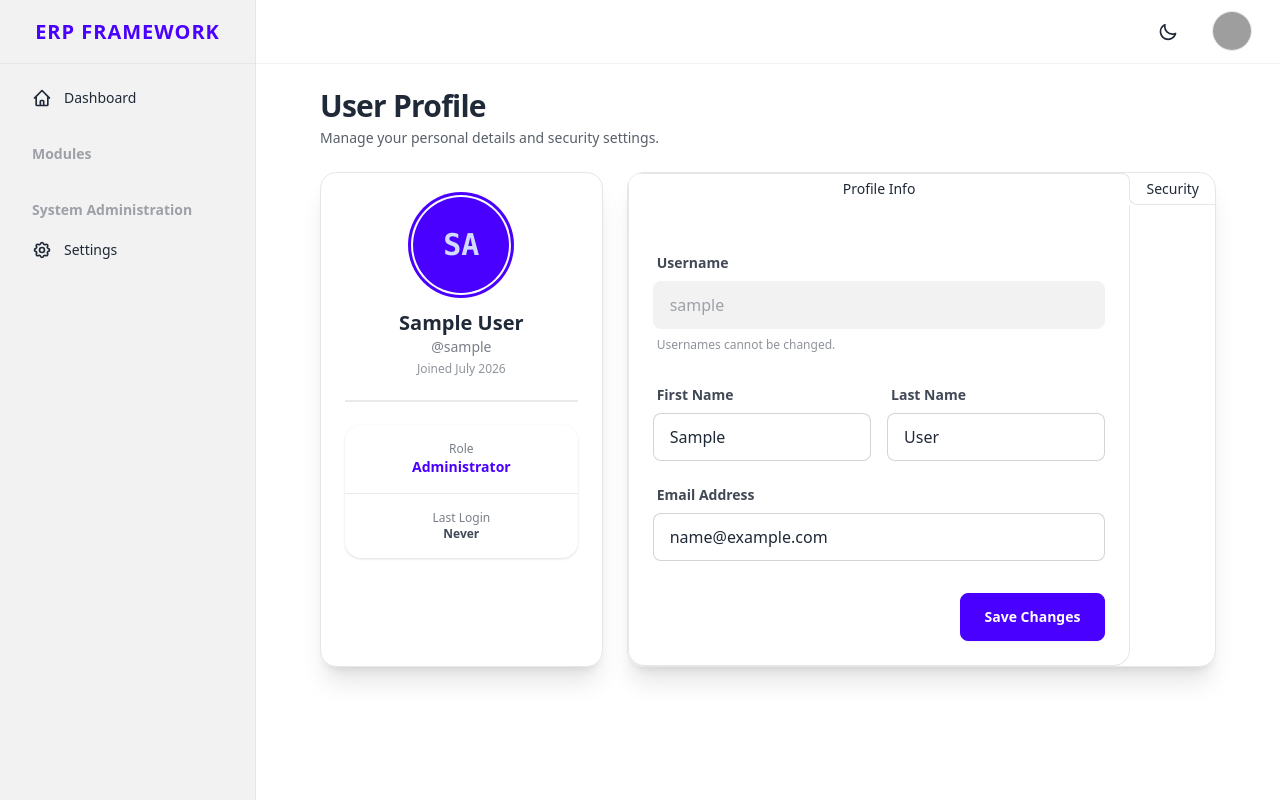
After one commit to vaibhavambavkar1/generic_app_architecture, a Django app: page /core/profile/ in a window 1280 px wide. The commit adds this page. Run offline with Django 5.2, Linux system fonts and the light colour scheme; the visitor is signed in with stand-in values (Sample User, id 1); parts of the project's set-up code (start-up, migrations or seed data) failed here and were passed over; some libraries are stand-ins or nearby versions; grey boxes are pictures that could not be loaded.

Commit message:
feat: implement user profile management with profile editing and password change functionality

```diff
--- a/core/templates/core/components/layout/topbar.html
+++ b/core/templates/core/components/layout/topbar.html
@@ -33,7 +33,7 @@
             <ul tabindex="0" class="mt-3 z-[1] p-2 shadow menu menu-sm dropdown-content bg-base-100 rounded-box w-52 border border-base-200">
                 <li><span class="font-bold text-primary">{{ request.user.username|default:"Guest" }}</span></li>
                 <div class="divider my-1"></div>
-                <li><a href="#">Profile</a></li>
+                <li><a href="{% url 'core:profile' %}">Profile</a></li>
                 <li><a href="/admin/">Django Admin</a></li>
                 <li><a href="{% url 'core:logout' %}" class="text-error font-medium">Logout</a></li>
             </ul>
--- /dev/null
+++ b/core/templates/core/profile.html
@@ -0,0 +1,131 @@
+{% extends 'core/base.html' %}
+
+{% block content %}
+<div class="max-w-4xl mx-auto space-y-6">
+    <div class="mb-6">
+        {% include 'core/components/layout/page_header.html' with title="User Profile" subtitle="Manage your personal details and security settings." %}
+    </div>
+
+    <!-- Toast Messages -->
+    {% if messages %}
+    <div class="toast toast-top toast-end z-50">
+        {% for message in messages %}
+        <div class="alert {% if message.tags == 'success' %}alert-success{% else %}alert-error{% endif %} shadow-lg">
+            <span>{{ message }}</span>
+        </div>
+        {% endfor %}
+    </div>
+    {% endif %}
+
+    <div class="grid grid-cols-1 md:grid-cols-3 gap-6">
+        <!-- Sidebar Card -->
+        <div class="card bg-base-100 border border-base-300 shadow-xl p-6 flex flex-col items-center text-center">
+            <div class="avatar placeholder mb-4">
+                <div class="bg-primary text-primary-content rounded-full w-24 ring ring-primary ring-offset-base-100 ring-offset-2">
+                    <span class="text-3xl font-bold font-mono">{{ request.user.username|slice:":2"|upper }}</span>
+                </div>
+            </div>
+            <h2 class="text-xl font-bold text-base-content">{{ request.user.get_full_name|default:request.user.username }}</h2>
+            <p class="text-sm text-base-content/60">@{{ request.user.username }}</p>
+            <p class="text-xs text-base-content/50 mt-1">Joined {{ request.user.date_joined|date:"F Y" }}</p>
+
+            <div class="divider"></div>
+
+            <!-- Quick Stats -->
+            <div class="stats stats-vertical shadow w-full">
+                <div class="stat p-4">
+                    <div class="stat-title text-xs">Role</div>
+                    <div class="stat-value text-sm font-bold text-primary">
+                        {% if request.user.is_superuser %}Administrator{% elif request.user.is_staff %}Staff{% else %}User{% endif %}
+                    </div>
+                </div>
+                <div class="stat p-4">
+                    <div class="stat-title text-xs">Last Login</div>
+                    <div class="stat-value text-xs font-semibold text-base-content/85">
+                        {{ request.user.last_login|date:"M d, Y H:i"|default:"Never" }}
+                    </div>
+                </div>
+            </div>
+        </div>
+
+        <!-- Form Options Card -->
+        <div class="card bg-base-100 border border-base-300 shadow-xl md:col-span-2 overflow-hidden">
+            <!-- Tabs -->
+            <div class="tabs tabs-lifted w-full" x-data="{ tab: '{{ active_tab|default:'profile' }}' }">
+                <a class="tab tab-lg flex-1" :class="{ 'tab-active': tab === 'profile' }" @click="tab = 'profile'">Profile Info</a>
+                <a class="tab tab-lg flex-1" :class="{ 'tab-active': tab === 'password' }" @click="tab = 'password'">Security</a>
+
+                <!-- Profile Info Form -->
+                <div class="p-6 bg-base-100 border-x border-b border-base-300 rounded-b-box w-full" x-show="tab === 'profile'">
+                    <form method="POST" action="{% url 'core:profile' %}" class="space-y-4">
+                        {% csrf_token %}
+                        <input type="hidden" name="action" value="update_profile">
+
+                        <div class="form-control w-full">
+                            <label class="label">
+                                <span class="label-text font-semibold text-base-content/85">Username</span>
+                            </label>
+                            <input type="text" value="{{ request.user.username }}" class="input input-bordered w-full bg-base-200" readonly disabled />
+                            <label class="label">
+                                <span class="label-text-alt text-base-content/50">Usernames cannot be changed.</span>
+                            </label>
+                        </div>
+
+                        <div class="grid grid-cols-1 sm:grid-cols-2 gap-4">
+                            <div class="form-control w-full">
+                                <label class="label">
+                                    <span class="label-text font-semibold text-base-content/85">First Name</span>
+                                </label>
+                                <input type="text" name="first_name" value="{{ request.user.first_name }}" class="input input-bordered w-full" />
+                            </div>
+                            <div class="form-control w-full">
+                                <label class="label">
+                                    <span class="label-text font-semibold text-base-content/85">Last Name</span>
+                                </label>
+                                <input type="text" name="last_name" value="{{ request.user.last_name }}" class="input input-bordered w-full" />
+                            </div>
+                        </div>
+
+                        <div class="form-control w-full">
+                            <label class="label">
+                                <span class="label-text font-semibold text-base-content/85">Email Address</span>
+                            </label>
+                            <input type="email" name="email" value="{{ request.user.email }}" class="input input-bordered w-full" />
+                        </div>
+
+                        <div class="flex justify-end pt-4">
+                            <button type="submit" class="btn btn-primary text-white px-6">Save Changes</button>
+                        </div>
+                    </form>
+                </div>
+
+                <!-- Password/Security Form -->
+                <div class="p-6 bg-base-100 border-x border-b border-base-300 rounded-b-box w-full" x-show="tab === 'password'">
+                    <form method="POST" action="{% url 'core:profile' %}" class="space-y-4">
+                        {% csrf_token %}
+                        <input type="hidden" name="action" value="change_password">
+
+                        {% for field in password_form %}
+                        <div class="form-control w-full">
+                            <label class="label">
+                                <span class="label-text font-semibold text-base-content/85">{{ field.label }}</span>
+                            </label>
+                            <input type="password" name="{{ field.name }}" required class="input input-bordered w-full {% if field.errors %}input-error{% endif %}" />
+                            {% if field.errors %}
+                            <label class="label">
+                                <span class="label-text-alt text-error font-semibold">{{ field.errors.as_text }}</span>
+                            </label>
+                            {% endif %}
+                        </div>
+                        {% endfor %}
+
+                        <div class="flex justify-end pt-4">
+                            <button type="submit" class="btn btn-error text-white px-6">Change Password</button>
+                        </div>
+                    </form>
+                </div>
+            </div>
+        </div>
+    </div>
+</div>
+{% endblock %}
--- a/core/urls.py
+++ b/core/urls.py
@@ -10,6 +10,7 @@ urlpatterns = [
     path('settings/', views.settings_dashboard, name='settings_dashboard'),
     path('settings/config/<int:pk>/', views.update_config, name='update_config'),
     path('license/activate/', views.activate_license, name='activate_license'),
+    path('profile/', views.profile_view, name='profile'),
 ]
 
 # HTML Auth URLs
--- a/core/views.py
+++ b/core/views.py
@@ -121,3 +121,42 @@ def activate_license(request):
             return render(request, 'core/activate_license.html', {'hwid': hwid, 'error': msg})
 
     return render(request, 'core/activate_license.html', {'hwid': hwid})
+
+
+from django.contrib.auth import update_session_auth_hash
+from django.contrib.auth.forms import PasswordChangeForm
+from django.contrib import messages
+
+@login_required
+def profile_view(request):
+    user = request.user
+
+    if request.method == 'POST':
+        action = request.POST.get('action')
+
+        if action == 'update_profile':
+            user.first_name = request.POST.get('first_name', '')
+            user.last_name = request.POST.get('last_name', '')
+            user.email = request.POST.get('email', '')
+            user.save()
+            messages.success(request, "Profile updated successfully.")
+            return redirect('core:profile')
+
+        elif action == 'change_password':
+            form = PasswordChangeForm(user, request.POST)
+            if form.is_valid():
+                user = form.save()
+                update_session_auth_hash(request, user)  # Keep session active
+                messages.success(request, "Password changed successfully.")
+                return redirect('core:profile')
+            else:
+                return render(request, 'core/profile.html', {
+                    'password_form': form,
+                    'active_tab': 'password'
+                })
+
+    password_form = PasswordChangeForm(user)
+    return render(request, 'core/profile.html', {
+        'password_form': password_form,
+        'active_tab': 'profile'
+    })
```
